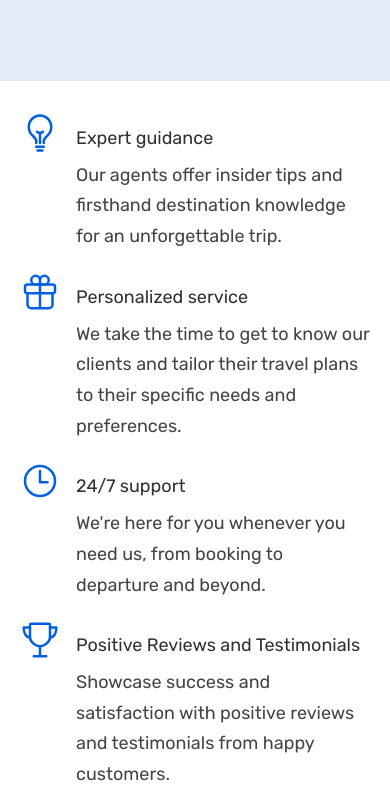
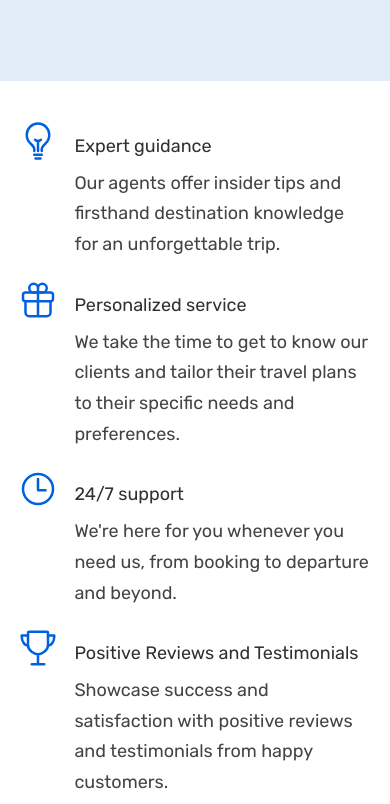
Before and after one commit to Eko-U/Travego, a website: page index.html in a window 390 px wide. Shown: the part 740-1544 px from the top of the page. Drawn offline with nearby package versions, Linux system fonts and the light colour scheme.

Commit message:
update ui

```diff
--- a/css/style.css
+++ b/css/style.css
@@ -427,7 +427,7 @@ body {
   background-color: rgba(47, 112, 204, 0.137); }
   @media only screen and (max-width: 37.5em) {
     .footer {
-      padding: 2rem; } }
+      padding: 2.3rem; } }
   .footer__logo {
     font-size: 4rem !important; }
   @media only screen and (max-width: 30em) {
@@ -569,10 +569,7 @@ body {
   padding: 8rem 7rem; }
   @media only screen and (max-width: 37.5em) {
     .section {
-      padding: 6rem 5rem; } }
-  @media only screen and (max-width: 25em) {
-    .section {
-      padding: 5rem 2.5rem; } }
+      padding: 6rem 2.3rem; } }
 
 .section-experience {
   display: grid;
```
